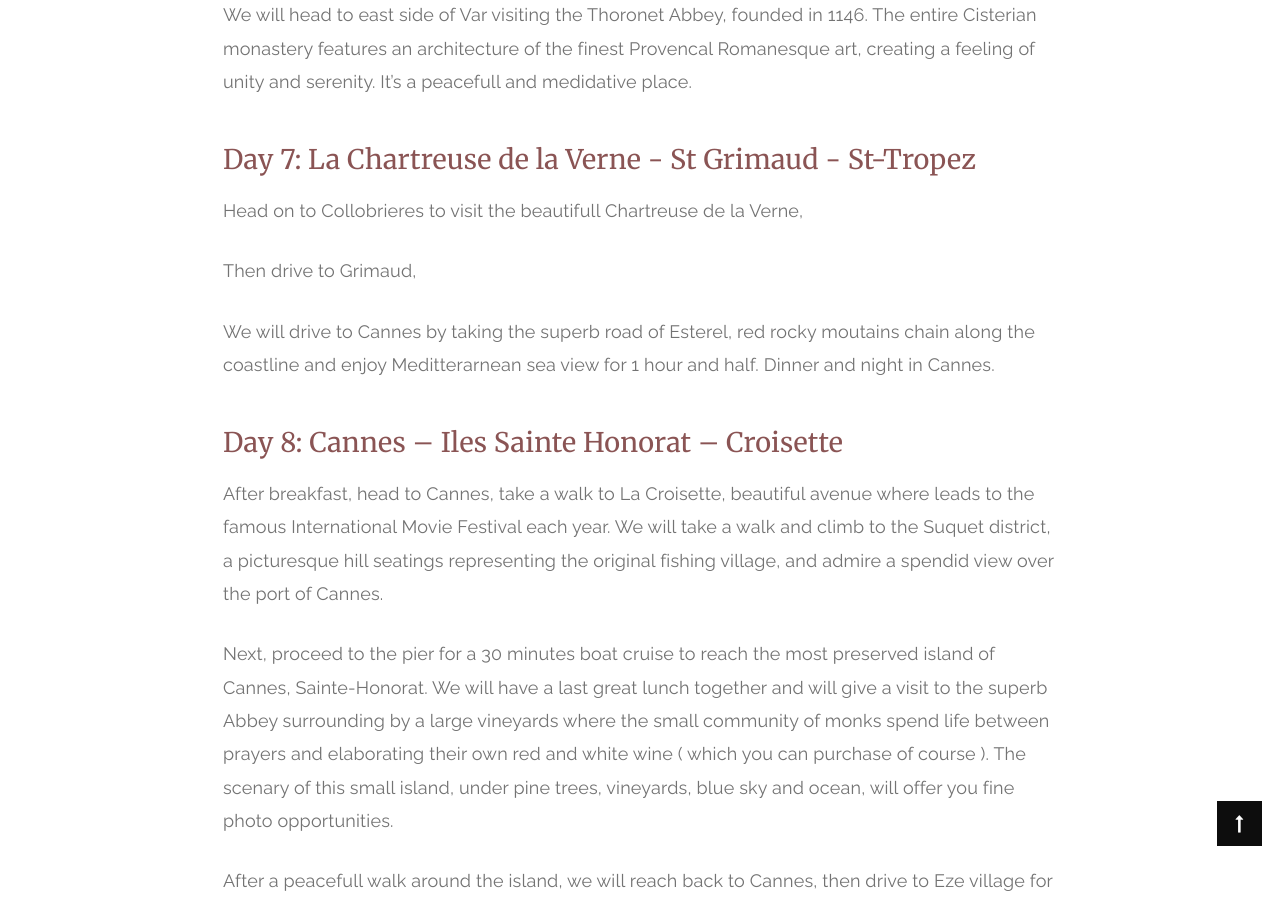
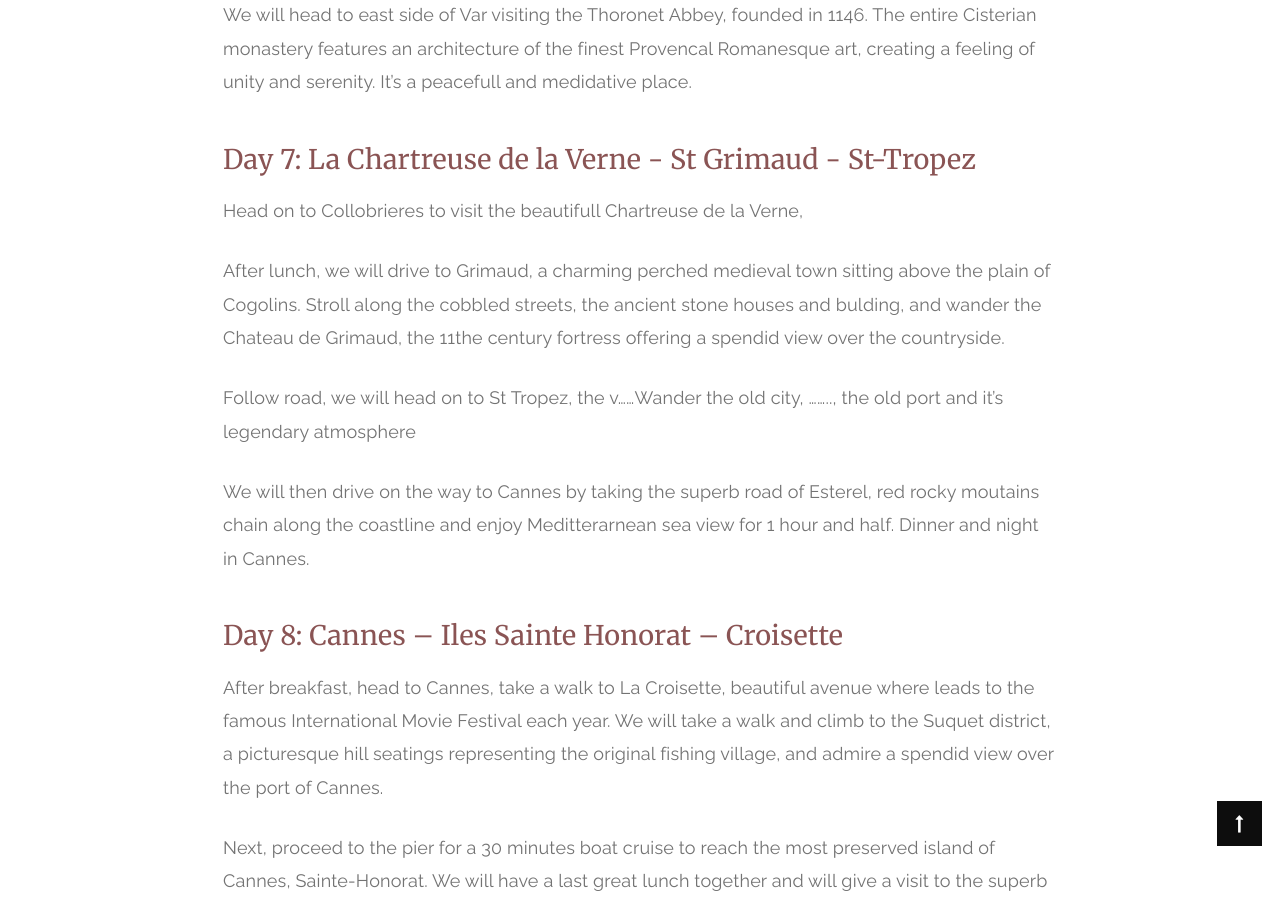
Before and after one commit to paitiewfrance/paitiewfrance.github.io, a Jekyll site: the page built from wonder-eastern-provence/index.md, in a window 1280 px wide and 900 px high, scrolled down 4465 px. Built offline with Jekyll 4.4.1, drawn with Linux system fonts in a browser that asks for light colours; nearby versions of some CDN libraries.

```diff
--- /dev/null
+++ b/CNAME
@@ -0,0 +1 @@
+paitiewfrance.com
--- a/wonder-eastern-provence/index.md
+++ b/wonder-eastern-provence/index.md
@@ -87,9 +87,11 @@ We will head to east side of  Var visiting  the Thoronet Abbey, founded in 1146.
 
 Head on to Collobrieres to visit the beautifull Chartreuse de la Verne,
 
-Then drive to Grimaud,
+After lunch, we will drive to Grimaud,  a charming perched medieval town sitting above the plain of Cogolins.  Stroll along the cobbled streets,  the ancient stone houses and bulding, and wander the Chateau de Grimaud, the 11the century fortress offering a spendid view over the countryside.
 
-We will drive to Cannes by taking the superb road of Esterel,  red rocky moutains chain along the coastline and enjoy Meditterarnean sea view for 1 hour and half.
+Follow road, we will head on to St Tropez, the v......Wander the old city, ........, the old port and it's legendary atmosphere
+
+We will then drive on the way to Cannes by taking the superb road of Esterel,  red rocky moutains chain along the coastline and enjoy Meditterarnean sea view for 1 hour and half.
 Dinner and night in Cannes.
 
 ### Day 8: Cannes -- Iles Sainte Honorat -- Croisette
```
